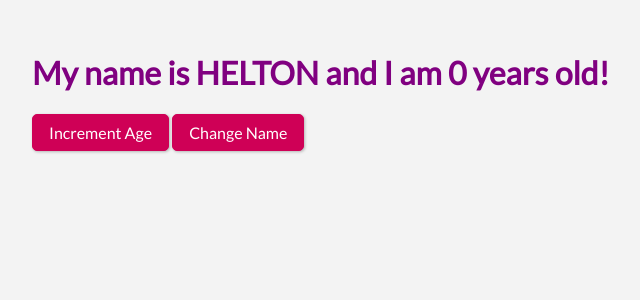
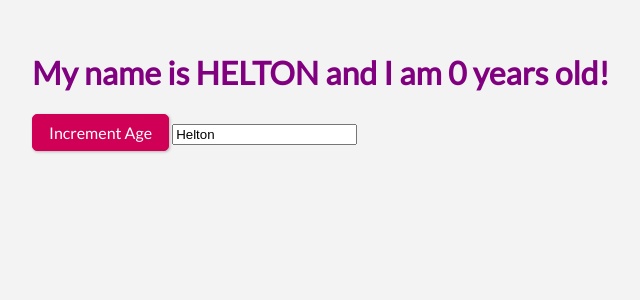
Before and after one commit to heltonricardo/estudo-svelte, a Svelte app: page / in a window 1280 px wide. Shown: the top 300 px of the page, without its empty margins (0-640 px from the left). Built offline with nearby package versions, Linux system fonts and the light colour scheme.

Commit message:
data bindings unidirecionais

```diff
--- a/src/App.svelte
+++ b/src/App.svelte
@@ -21,6 +21,10 @@
 		name = "Ricardo";
 	}
 
+	function nameInput(event) {
+		name = event.target.value;
+	}
+
 </script>
 
 <style>
@@ -31,4 +35,5 @@
 
 <h1>My name is {upperCaseName} and I am {age} years old!</h1>
 <button on:click="{incrementAge}">Increment Age</button>
-<button on:click="{changeName}">Change Name</button>
+<!-- <button on:click="{changeName}">Change Name</button> -->
+<input type="text" value="{name}" on:input="{nameInput}">
```
